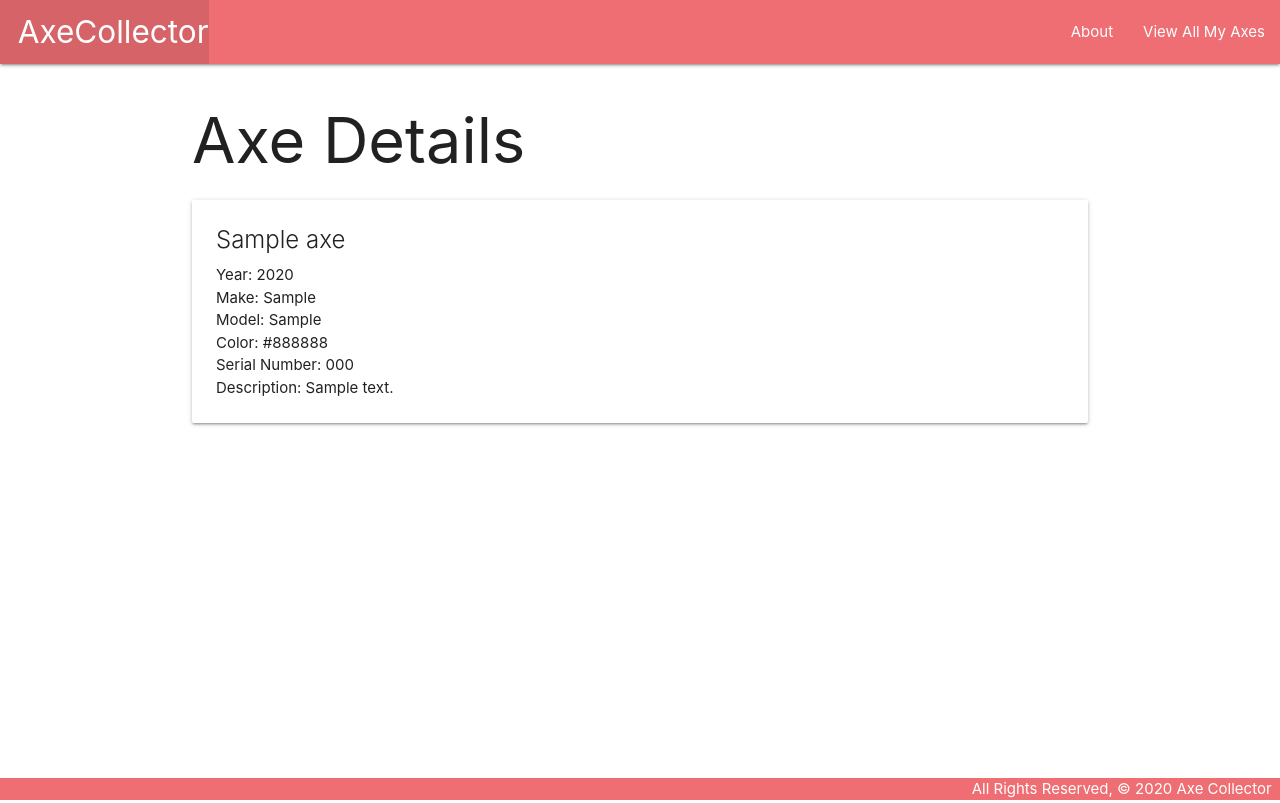
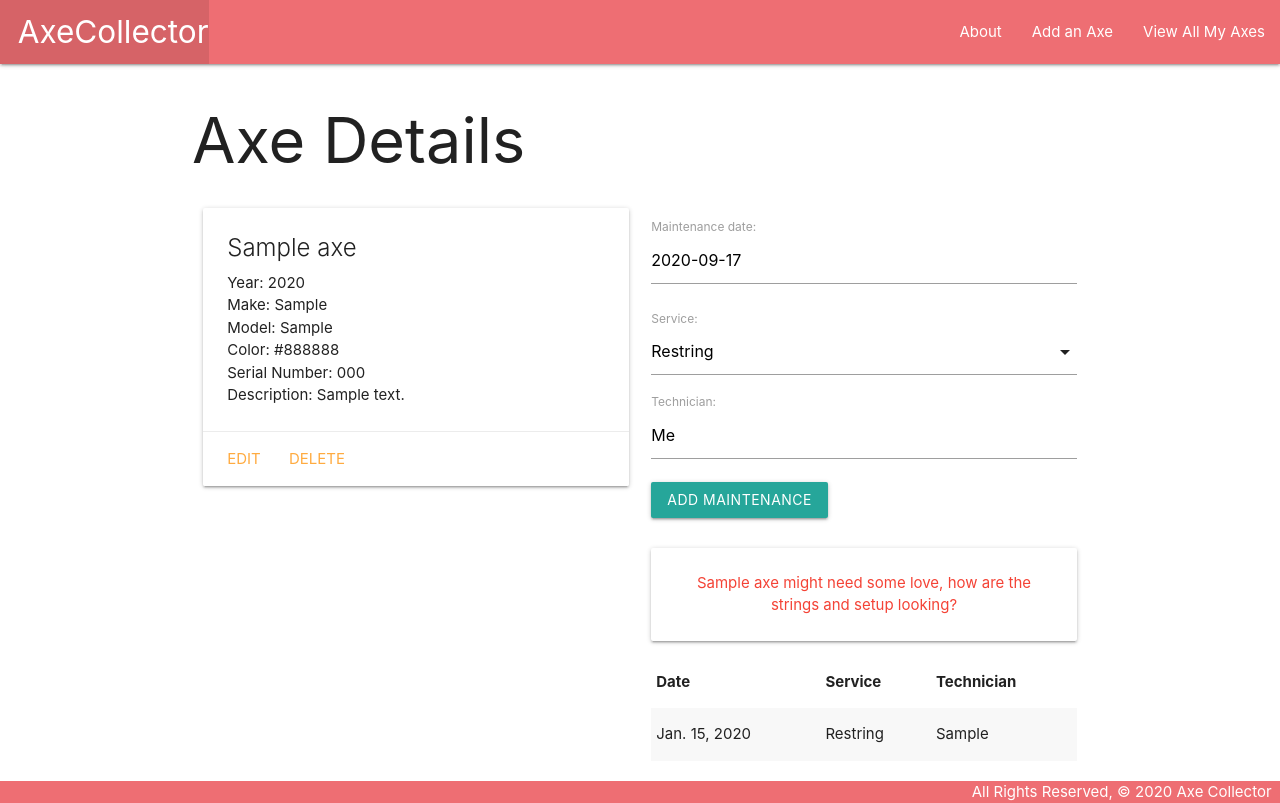
Before and after one commit to b-sokol/AxeCollector, a Django app: page /axes/1/ in a window 1280 px wide. Run offline with Django 3.2, Linux system fonts and the light colour scheme; tables that the repository leaves empty hold one stand-in row (values such as "Sample post").

Commit message:
finish day three activities including bonus goal of needs_service

```diff
--- a/axecollector/main_app/admin.py
+++ b/axecollector/main_app/admin.py
@@ -1,6 +1,6 @@
 from django.contrib import admin
+from .models import Axe, Maintenance
 
 # Register your models here.
-from .models import Axe
-
 admin.site.register(Axe)
+admin.site.register(Maintenance)
--- a/axecollector/main_app/apps.py
+++ b/axecollector/main_app/apps.py
@@ -2,4 +2,4 @@ from django.apps import AppConfig
 
 
 class MainAppConfig(AppConfig):
-    name = 'main_app'
+  name = 'main_app'
--- /dev/null
+++ b/axecollector/main_app/forms.py
@@ -0,0 +1,7 @@
+from django.forms import ModelForm
+from .models import Maintenance
+
+class MaintenanceForm(ModelForm):
+  class Meta:
+    model = Maintenance
+    fields = ['date', 'service', 'technician']
--- a/axecollector/main_app/models.py
+++ b/axecollector/main_app/models.py
@@ -1,14 +1,47 @@
 from django.db import models
+from django.urls import reverse
+from datetime import date
+from dateutil.relativedelta import relativedelta, MO
+
+SERVICES = (
+  ('R', 'Restring'),
+  ('S', 'Setup'),
+  ('E', 'Electronics'),
+  ('C', 'Structural Repair'),
+  ('F', 'Fretwork'),
+)
 
 # Create your models here.
 class Axe(models.Model):
-    name = models.CharField(max_length=100)
-    year = models.IntegerField()
-    make = models.CharField(max_length=100)
-    model = models.CharField(max_length=100)
-    color = models.CharField(max_length=100)
-    serial_number = models.CharField(max_length=100, blank=True)
-    description = models.TextField(max_length=250)
+  name = models.CharField(max_length=100)
+  year = models.IntegerField()
+  make = models.CharField(max_length=100)
+  model = models.CharField(max_length=100)
+  color = models.CharField(max_length=100)
+  serial_number = models.CharField(max_length=100, blank=True)
+  description = models.TextField(max_length=250)
 
-    def __str__(self):
-        return self.name
+  def __str__(self):
+    return self.name
+
+  def get_absolute_url(self):
+    return reverse('detail', kwargs={'axe_id': self.id})
+
+  def needs_service(self):
+    return self.maintenance_set.count() == 0 or self.maintenance_set.last().date.__str__() <= (date.today()+relativedelta(months=-1)).__str__()
+
+class Maintenance(models.Model):
+  date = models.DateField('maintenance date')
+  service = models.CharField(
+    max_length=1,
+    choices=SERVICES,
+    default=SERVICES[0][0]
+    )
+  technician = models.CharField(max_length=50, default='Me')
+  axe = models.ForeignKey(Axe, on_delete=models.CASCADE)
+
+  def __str__(self):
+    return f'{self.get_service_display()} on {self.date}'
+
+  class Meta:
+    ordering = ['-date']
--- a/axecollector/main_app/templates/axes/detail.html
+++ b/axecollector/main_app/templates/axes/detail.html
@@ -3,6 +3,8 @@
 
 <h1>Axe Details</h1>
 
+<div class="row">
+  <div class="col s6">
     <div class="card">
       <div class="card-content">
         <span class="card-title">{{ axe.name }}</span>
@@ -15,6 +17,51 @@
         {% endif%}
         <p>Description: {{ axe.description }}</p>
       </div>
+      <div class="card-action">
+        <a href="{% url 'axes_update' axe.id %}">Edit</a>
+        <a href="{% url 'axes_delete' axe.id %}">Delete</a>
+      </div>
+    </div>
+  </div>
+  <div class="col s6">
+      <form action="{% url 'add_maintenance' axe.id %}" method="POST">
+      {% csrf_token %}
+      {{ maintenance_form.as_p }}
+      <input type="submit" value="Add Maintenance" class="btn">
+    </form>
+    <br>
+    {% if axe.needs_service %}
+      <div class="card-panel red-text center-align">{{axe.name}} might need some love, how are the strings and setup looking?</div>
+    {% else %}
+      <div class="card-panel teal-text center-align">{{axe.name}} should be good to go!</div>
+    {% endif %}
+    <table class="striped">
+      <thead>
+        <tr><th>Date</th><th>Service</th><th>Technician</th></tr>
+      </thead>
+      <tbody>
+        {% for maintenance in axe.maintenance_set.all %}
+          <tr>
+            <td>{{maintenance.date}}</td>
+            <td>{{maintenance.get_service_display}}</td>
+            <td>{{maintenance.technician}}</td>
+          </tr>
+        {% endfor %}
+      </tbody>
+    </table>
+  </div>
 </div>
 
+<script>
+  const dateEl = document.getElementById('id_date');
+  M.Datepicker.init(dateEl, {
+    format: 'yyyy-mm-dd',
+    defaultDate: new Date(),
+    setDefaultDate: true,
+    autoClose: true
+  });
+  const selectEl = document.getElementById('id_service')
+  M.FormSelect.init(selectEl);
+</script>
+
 {% endblock %}
--- a/axecollector/main_app/templates/axes/index.html
+++ b/axecollector/main_app/templates/axes/index.html
@@ -20,5 +20,4 @@
   </a>
 </div>
 {% endfor %}
-
 {% endblock %}
--- a/axecollector/main_app/templates/base.html
+++ b/axecollector/main_app/templates/base.html
@@ -9,6 +9,7 @@
   <title>Axe Collector</title>
   <link rel="stylesheet" href="https://cdnjs.cloudflare.com/ajax/libs/materialize/1.0.0/css/materialize.min.css">
   <link rel="stylesheet" type="text/css" href="{% static 'css/style.css' %}">
+  <script src="https://cdnjs.cloudflare.com/ajax/libs/materialize/1.0.0/js/materialize.min.js"></script>
 </head>
 <body>
   <header class="navbar-fixed">
@@ -19,6 +20,7 @@
         </ul>
         <ul class="right">
           <li><a href="{% url 'about' %}">About</a></li>
+          <li><a href="{% url 'axes_create' %}">Add an Axe</a></li>
           <li><a href="{% url 'index' %}">View All My Axes</a></li>
         </ul>
       </div>
--- a/axecollector/main_app/urls.py
+++ b/axecollector/main_app/urls.py
@@ -2,8 +2,12 @@ from django.urls import path
 from . import views
 
 urlpatterns = [
-    path('', views.home, name='home'),
-    path('about/', views.about, name='about'),
-    path('axes/', views.axes_index, name='index'),
-    path('axes/<int:axe_id>/', views.axes_detail, name='detail'),
+  path('', views.home, name='home'),
+  path('about/', views.about, name='about'),
+  path('axes/', views.axes_index, name='index'),
+  path('axes/<int:axe_id>/', views.axes_detail, name='detail'),
+  path('axes/create/', views.AxeCreate.as_view(), name='axes_create'),
+  path('axes/<int:pk>/update/', views.AxeUpdate.as_view(), name='axes_update'),
+  path('axes/<int:pk>/delete/', views.AxeDelete.as_view(), name='axes_delete'),
+  path('axes/<int:axe_id>/add_maintenance/', views.add_maintenance, name='add_maintenance'),
 ]
--- a/axecollector/main_app/views.py
+++ b/axecollector/main_app/views.py
@@ -1,19 +1,43 @@
-from django.shortcuts import render
+from django.shortcuts import render, redirect
+from django.views.generic.edit import CreateView, UpdateView, DeleteView
 from .models import Axe
-from django.http import HttpResponse
+from .forms import MaintenanceForm
 
 # Create your views here.
 
 def home(request):
-    return render(request, 'home.html')
+  return render(request, 'home.html')
 
 def about(request):
-    return render(request, 'about.html')
+  return render(request, 'about.html')
 
 def axes_index(request):
-    axes = Axe.objects.all()
-    return render(request, 'axes/index.html', { 'axes': axes })
+  axes = Axe.objects.all()
+  return render(request, 'axes/index.html', { 'axes': axes })
 
 def axes_detail(request, axe_id):
-    axe = Axe.objects.get(id=axe_id)
-    return render(request, 'axes/detail.html', { 'axe': axe })
+  axe = Axe.objects.get(id=axe_id)
+  maintenance_form = MaintenanceForm()
+  return render(request, 'axes/detail.html', {
+    'axe': axe, 'maintenance_form': maintenance_form
+  })
+
+class AxeCreate(CreateView):
+  model = Axe
+  fields = '__all__'
+
+class AxeUpdate(UpdateView):
+  model = Axe
+  fields = '__all__'
+
+class AxeDelete(DeleteView):
+  model = Axe
+  success_url = '/axes/'
+
+def add_maintenance(request, axe_id):
+  form = MaintenanceForm(request.POST)
+  if form.is_valid():
+    new_maintenance = form.save(commit=False)
+    new_maintenance.axe_id = axe_id
+    new_maintenance.save()
+  return redirect('detail', axe_id=axe_id)
```
Also changed, not shown: axecollector/main_app/templates/home.html (+10 -8 lines), axecollector/main_app/templates/main_app/axe_confirm_delete.html (added, +13 -0 lines), axecollector/main_app/templates/main_app/axe_form.html (added, +19 -0 lines), axecollector/main_app/migrations/0002_maintenance.py (added), axecollector/main_app/migrations/0003_auto_20200916_2222.py (added). Lines whose indentation alone changed are shown as unchanged.
